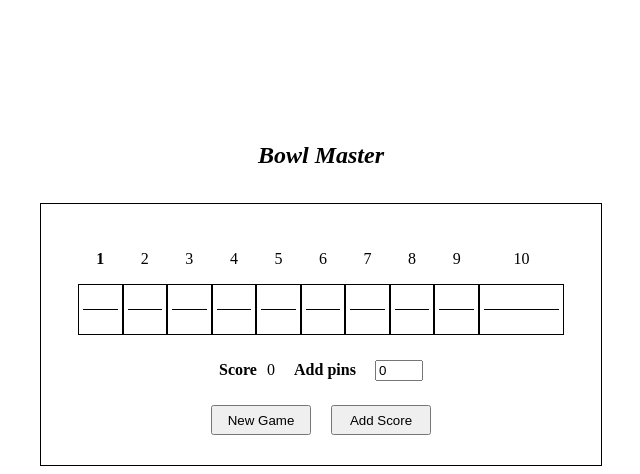
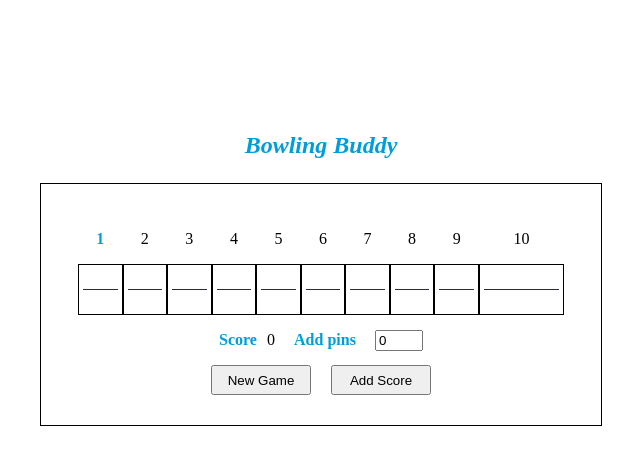
Before and after one commit to dstolbert/bowling-scorer, a React (Create React App) app: page / in a window 1280 px wide. Shown: the top 474 px of the page, without its empty margins (319-959 px from the left). Built offline with nearby package versions, Linux system fonts and the light colour scheme; the HTML template or start-up script is replaced by a standard one.

Commit message:
clean up styles

```diff
--- a/src/components/common/index.ts
+++ /dev/null
@@ -1 +0,0 @@
-export {}
--- a/src/components/frame.tsx
+++ b/src/components/frame.tsx
@@ -4,7 +4,7 @@ import React from 'react';
 import Card from './common/card';
 
 // Styles
-import '../styles/screen.css';
+import '../styles/frame.css';
 
 // Utils
 import { getFrameScores } from '../utils/bowling';
@@ -27,14 +27,7 @@ const Frame = (props: FrameProps): JSX.Element => {
             <>
 
             {/* Show the individual scores up top */}
-            <div style={{
-                display: 'flex',
-                flexDirection: 'row',
-                borderWidth: 0,
-                borderBottomWidth: 1,
-                borderBottomColor: "black",
-                borderStyle: "solid"
-            }}>
+            <div className="frame-topRow">
                 {topRow.map((s,i) =>
 
                     <div key={i} style={{flexGrow: 1, height: '20px'}}>
--- a/src/components/screen.tsx
+++ b/src/components/screen.tsx
@@ -69,31 +69,20 @@ const Screen = (props: ScreenProps): JSX.Element => {
         <div className="screen">
             <div className="screen-content">
 
-                <Title className="screen-title">Bowl Master</Title>
+                <Title className="screen-title">Bowling Buddy</Title>
 
-                {/* Credentials form */}
-                <Card className="screen-form">
+                {/* Bowling card */}
+                <Card className="screen-body">
 
-                    <div style={{
-                        width: '100%',
-                        alignItems: 'center',
-                        display: 'flex',
-                        flexDirection: 'column',
-                    }}>
+                    <div className="screen-body-content">
 
                         {/* Frames */}
-                        <div style={{
-                            flexDirection: 'row',
-                            display: 'flex',
-                            width: '90%',
-                            marginTop: '20px',
-                            flexGrow: 1,
-                        }}>
+                        <div className="screen-game-board">
                             {frames.map((f,i) =>
-                                <div key={i} style={{flexGrow: i === 9? 2: 1,}}>
+                                <div key={i} style={{flexGrow: i === 9? 2: 1}}>
 
                                     {/* Frame number */}
-                                    <p className={i === activeFrame? "screen-form-title": ""}>{i+1}</p>
+                                    <p className={i === activeFrame? "screen-body-title": ""}>{i+1}</p>
 
                                     {/* Frame component */}
                                     <Frame frameScore={f.frameScore} scores={f.scores} frameIndex={i} key={i}/>
@@ -103,16 +92,16 @@ const Screen = (props: ScreenProps): JSX.Element => {
                         </div>
 
                         {/* Add Score */}
-                        <div style={{display: 'flex', flexDirection: 'row', flexGrow: 1, margin: 10}}>
+                        <div className="screen-scores">
 
                             <div style={{display: 'flex', width: '100%', justifyContent: 'center'}}>
-                                <p style={{marginRight: 10}} className="screen-form-title">{"Score"}</p>
+                                <p style={{marginRight: 10}} className="screen-body-title">{"Score"}</p>
                                 <p>{total.toString()}</p>
                             </div>
 
 
                             <div style={{display: "flex"}}>
-                                <p className="screen-form-title" style={{
+                                <p className="screen-body-title" style={{
                                     marginLeft: 10,
                                     marginRight: 10,
                                     width: '80px'
@@ -134,14 +123,14 @@ const Screen = (props: ScreenProps): JSX.Element => {
                             <Button
                                 onClick={resetGame}
                                 style={{marginRight: 20, width: '100px', height: '30px'}}
-                                className="screen-button">
+                                >
                                     New Game
                             </Button>
 
                             <Button
                                 onClick={addScore}
                                 style={{marginBottom: 20, width: '100px', height: '30px'}}
-                                className="screen-button">
+                                >
                                     Add Score
                             </Button>
 
--- a/src/styles/common.css
+++ b/src/styles/common.css
@@ -9,4 +9,5 @@
     font-size: x-large;
     font-weight: bolder;
     font-style: oblique;
+    color: #009ddc;
 }
--- /dev/null
+++ b/src/styles/frame.css
@@ -0,0 +1,7 @@
+.frame-topRow {
+    display: flex;
+    flex-direction: row;
+    border-width: 0px 0px 1px 0px;
+    border-color: #2a2d34;
+    border-style: solid;
+}
--- a/src/styles/index.css
+++ b/src/styles/index.css
@@ -3,6 +3,7 @@ body {
   font-family: -apple-system, BlinkMacSystemFont, 'Segoe UI', 'Roboto', 'Oxygen',
     'Ubuntu', 'Cantarell', 'Fira Sans', 'Droid Sans', 'Helvetica Neue',
     sans-serif;
+  color: #2a2d34;
   -webkit-font-smoothing: antialiased;
   -moz-osx-font-smoothing: grayscale;
 }
--- a/src/styles/screen.css
+++ b/src/styles/screen.css
@@ -16,29 +16,42 @@
 
 .screen-title {
     font-weight: bolder;
-    padding-top: 10px;
-    padding-bottom: 10px;
 }
 
-.screen-form-title {
+.screen-body-title {
     font-weight: bolder;
+    color: #009ddc;
 }
 
-.screen-form {
+.screen-body {
     width: 90%;
     display: flex;
     flex-direction: column;
     align-items: center;
 }
 
-.screen-form-field {
+.screen-body-content {
     width: 100%;
+    align-items: center;
     display: flex;
     flex-direction: column;
-    align-items: flex-start;
+}
+
+.screen-game-board {
+    flex-direction: row;
+    display: flex;
+    width: 90%;
+    margin-top: 20px;
+    flex-grow: 1;
+}
+
+.screen-scores {
+    display: flex;
+    flex-direction: row;
+    flex-grow: 1;
+    margin: 10
 }
 
 input {
     margin: auto;
-    width: 90%;
 }
--- a/src/utils/bowling.tsx
+++ b/src/utils/bowling.tsx
@@ -3,6 +3,8 @@
 
 import { Global } from '../global/global';
 
+
+// Safely adds a new score to the game
 export const addScoreToGame = (game: Global.Game, newScore: number): Global.Game => {
 
     // Write to a fresh game object
@@ -23,10 +25,12 @@ export const addScoreToGame = (game: Global.Game, newScore: number): Global.Game
 
     for (let i=0; i<game.scores.length + 1; i++) {
 
-    const currScore = game.scores[i] ?? newScore;
+        const currScore = i < game.scores.length? game.scores[i]: newScore;
 
         // Can the score fit on this frame?
-    if (frame.score < frame.maxScore && frame.score + currScore <= frame.maxScore && frame.n + 1 <= frame.maxN) {
+        if (frame.score < frame.maxScore &&
+            frame.score + currScore <= frame.maxScore &&
+            frame.n + 1 <= frame.maxN) {
 
             // Update current frame
             frame.score += currScore;
@@ -96,8 +100,12 @@ const _getDenseFrameData = (frames: Array<FrameData>, index: number):
 }
 
 // Converts game scores into the relevant information needed to display the game
-export const parseFrames = (game: Global.Game):
-    {frames: Array<FrameData>, activeFrame: number, pinsRemaining: number, total: number} => {
+export const parseFrames = (game: Global.Game): {
+        frames: Array<FrameData>,
+        activeFrame: number,
+        pinsRemaining: number,
+        total: number
+    } => {
 
     let frames: Array<FrameData> = Array.from(new Array(10), (_, i) => ({
         frameIndex: i,
@@ -157,7 +165,8 @@ export const parseFrames = (game: Global.Game):
 
 // Converts the scores in a given frame (pins knocked down) into an array of
 // displayable strings
-export const getFrameScores = (scores: Array<number>, frameIndex: number): Array<string> => {
+export const getFrameScores = (scores: Array<number>, frameIndex: number):
+    Array<string> => {
 
     // Create a parsed array of values to display on top row of frame
     let topRow: Array<string> = []
@@ -186,7 +195,8 @@ export const getFrameScores = (scores: Array<number>, frameIndex: number): Array
         // If frame has a spare, replace second char with a /
         if (scores.length > 1 && scores[0] < 10 && scores[0] + scores[1] === 10) {
             for (let i=0; i<3; i++) {
-                const s = i === 1? "/": scores[i] === undefined? " ": scores[i] === 10? "X": scores[i].toString();
+                const s = i === 1? "/": scores[i] === undefined? " ":
+                    scores[i] === 10? "X": scores[i].toString();
                 topRow.push(s);
             }
         }
@@ -194,7 +204,8 @@ export const getFrameScores = (scores: Array<number>, frameIndex: number): Array
         // Else we can just replace all 10's with strikes
         else
             for (let i=0; i< (total >= 10? 3: 2); i++)
-                topRow.push(scores[i] === undefined? " ": scores[i] === 10? "X": scores[i].toString());
+                topRow.push(scores[i] === undefined? " ": scores[i] === 10? "X":
+                    scores[i].toString());
     }
 
     return topRow;
```
Lines whose indentation alone changed are shown as unchanged.
